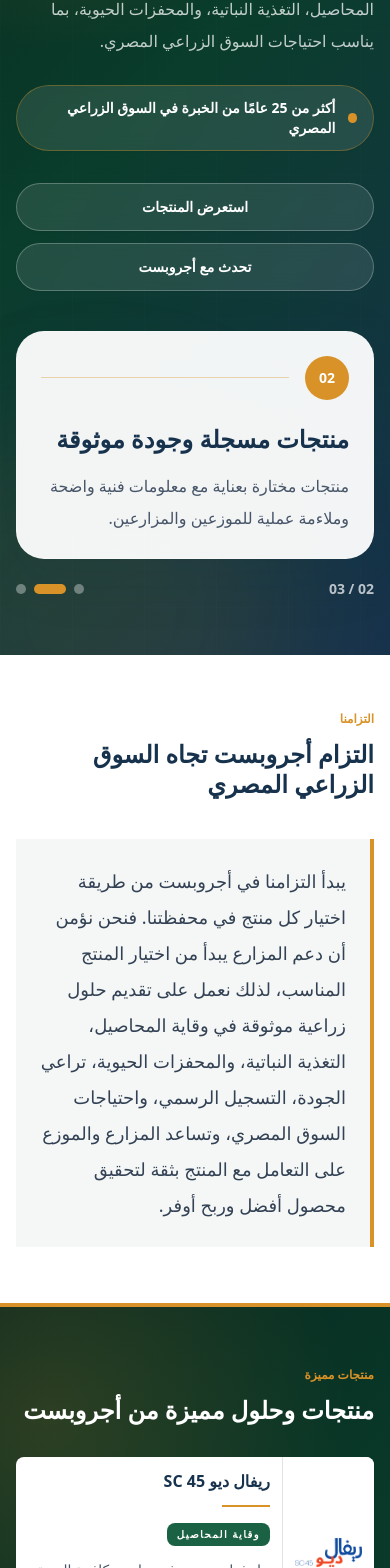
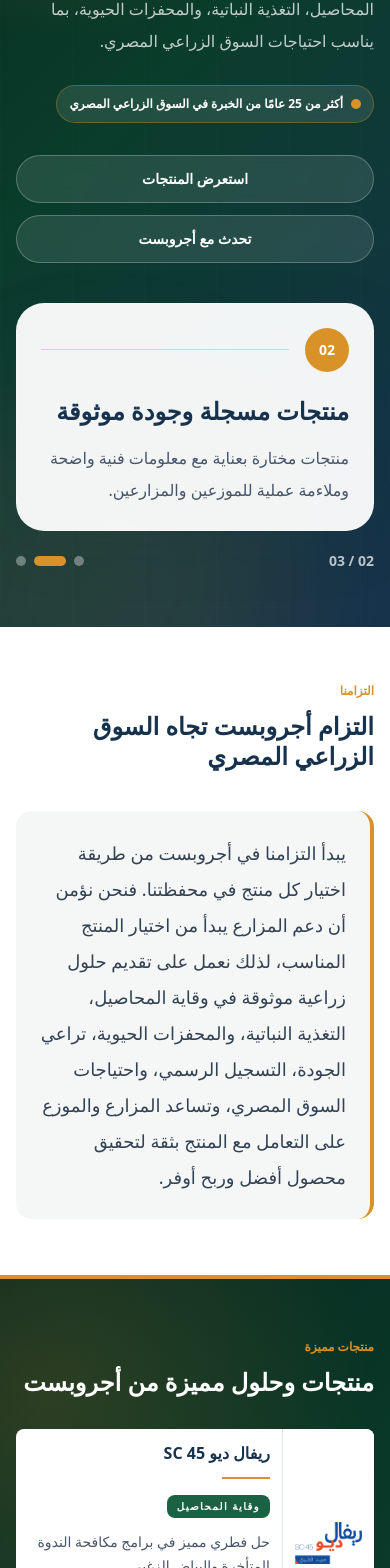
Before and after one commit to hossam3432/agropest_website_v2.00, a Next.js app: page /ar in a window 390 px wide. Shown: the part 424-1992 px from the top of the page. Built offline with nearby package versions, Linux system fonts and the light colour scheme; a web font is replaced by a local one.

Commit message:
homepage mods

```diff
--- a/app/[locale]/page.tsx
+++ b/app/[locale]/page.tsx
@@ -1,5 +1,4 @@
 import { CommitmentSection } from "@/components/CommitmentSection";
-import { CTASection } from "@/components/CTASection";
 import { FeaturedProductLinesSection } from "@/components/FeaturedProductLinesSection";
 import { HomeHero } from "@/components/HomeHero";
 import { ProductCategoriesSection } from "@/components/ProductCategoriesSection";
@@ -10,7 +9,6 @@
 
 export default async function HomePage({ params }: LocalePageProps) {
   const { content, locale } = getLocalePage((await params).locale);
-  const { home } = content;
 
   return (
     <>
@@ -21,7 +19,6 @@
       <WhyAgropestSection content={content} />
       <TechnicalLibraryPreview content={content} locale={locale} />
       <PartnersSection content={content} />
-      <CTASection locale={locale} {...home.cta} />
     </>
   );
 }
--- a/components/CommitmentSection.tsx
+++ b/components/CommitmentSection.tsx
@@ -18,7 +18,7 @@
             <h2 className="section-title mt-3">{commitmentSection.title}</h2>
           </div>
 
-          <div className="border-s-4 border-agri-gold bg-agri-mist p-6 sm:p-8 lg:p-10">
+          <div className="rounded-2xl border-s-4 border-agri-gold bg-agri-mist p-6 sm:p-8 lg:p-10">
             {commitmentSection.paragraphs.map((paragraph) => (
               <p key={paragraph} className="mt-4 first:mt-0 text-lg leading-9 text-slate-700">
                 {paragraph}
--- a/components/ContactSection.tsx
+++ b/components/ContactSection.tsx
@@ -27,7 +27,7 @@
           <div className="mt-8 grid gap-4">
             <a className="card p-4 transition hover:border-agri-gold sm:p-5" href={whatsappHref}>
               <p className="text-sm font-bold uppercase tracking-[0.18em] text-agri-gold">{methods.whatsapp}</p>
-              <p className="mt-2 text-lg font-semibold text-agri-blue">{company.phone}</p>
+              <p className="mt-2 text-lg font-semibold text-agri-blue" dir="ltr">{company.phone}</p>
             </a>
             <a className="card p-5 transition hover:border-agri-gold" href={`mailto:${company.email}`}>
               <p className="text-sm font-bold uppercase tracking-[0.18em] text-agri-gold">{methods.email}</p>
--- a/components/FeaturedProductLinesSection.tsx
+++ b/components/FeaturedProductLinesSection.tsx
@@ -29,7 +29,7 @@
       className={
         isDesktop
           ? "relative rounded-lg featured-deck-card group/card flex h-full min-h-[560px] flex-col overflow-hidden bg-agri-mist shadow-sm"
-          : "relative rounded-lg group/card grid min-h-[160px] grid-cols-[5.75rem_minmax(0,1fr)] min-[420px]:grid-cols-[6.5rem_minmax(0,1fr)] overflow-hidden bg-white shadow-sm transition duration-300 hover:-translate-y-1 hover:shadow-[0_18px_50px_rgb(23_50_77_/_0.12)] sm:min-h-[240px] sm:grid-cols-1"
+          : "relative rounded-lg group/card grid min-h-[180px] grid-cols-[5.75rem_minmax(0,1fr)] min-[420px]:grid-cols-[6.5rem_minmax(0,1fr)] overflow-hidden bg-white shadow-sm transition duration-300 hover:-translate-y-1 hover:shadow-[0_18px_50px_rgb(23_50_77_/_0.12)] sm:min-h-[260px] sm:grid-cols-1"
       }
       style={isDesktop ? ({ "--card-tilt": `${tiltValues[index] ?? 0}deg` } as CSSProperties) : undefined}
     >
@@ -52,7 +52,7 @@
           />
         </div>
       </div>
-      <div className={isDesktop ? "flex flex-1 flex-col p-6 pb-20" : "flex min-w-0 flex-1 flex-col p-3 pb-14 min-[420px]:p-4 min-[420px]:pb-14 sm:p-5 sm:pb-16"}>
+      <div className={isDesktop ? "flex flex-1 flex-col p-6 pb-20" : "flex min-w-0 flex-1 flex-col p-3 pb-20 min-[420px]:p-4 min-[420px]:pb-20 sm:p-5 sm:pb-20"}>
         <h3 className={isDesktop ? "text-2xl font-bold tracking-normal text-agri-blue" : "text-base font-bold leading-6 tracking-normal text-agri-blue min-[420px]:text-lg sm:text-xl"}>
           {item.title}
         </h3>
--- a/components/HomeHero.tsx
+++ b/components/HomeHero.tsx
@@ -66,9 +66,9 @@
           <h1 className={headlineClassName}>{hero.title}</h1>
           <p className="mt-6 max-w-2xl text-base leading-8 text-white/75 sm:text-lg">{hero.subtitle}</p>
 
-          <div className="mt-7 inline-flex max-w-full items-center gap-3 rounded-full border border-agri-gold/35 bg-white/10 px-4 py-3 text-sm font-bold text-white shadow-sm backdrop-blur">
-            <span className="inline-flex h-2.5 w-2.5 rounded-full bg-agri-gold" />
-            <span>{hero.trustBadge}</span>
+          <div className="mt-7 inline-flex max-w-full items-center gap-2 rounded-full border border-agri-gold/35 bg-white/10 px-3 py-2.5 text-xs font-bold text-white shadow-sm backdrop-blur sm:gap-3 sm:px-4 sm:py-3 sm:text-sm">
+            <span className="inline-flex h-2.5 w-2.5 shrink-0 rounded-full bg-agri-gold" />
+            <span className="whitespace-nowrap">{hero.trustBadge}</span>
           </div>
 
           <div className="mt-8 flex flex-col gap-3 sm:flex-row sm:flex-wrap">
--- a/components/Navbar.tsx
+++ b/components/Navbar.tsx
@@ -44,12 +44,12 @@
   return (
     <div className={`fixed inset-x-0 top-0 z-50 flex justify-center px-4 transition-all duration-300 ${scrolled ? "pt-2" : "pt-4"}`}>
       <header
-        className={`w-full rounded-full border border-white/60 bg-white/60 shadow-[inset_0_1px_0_rgba(255,255,255,0.9),0_8px_30px_rgba(15,23,42,0.12)] backdrop-blur-xl transition-all duration-300 ${
+        className={`w-full transition-all duration-300 ${
           scrolled ? "max-w-3xl" : "max-w-6xl"
         }`}
       >
       <nav
-        className={`flex items-center justify-between gap-4 transition-all duration-300 ${
+        className={`flex items-center justify-between gap-4 rounded-full border border-white/60 bg-white/60 shadow-[inset_0_1px_0_rgba(255,255,255,0.9),0_8px_30px_rgba(15,23,42,0.12)] backdrop-blur-xl transition-all duration-300 ${
           scrolled ? "px-4 py-1.5" : "px-6 py-3"
         }`}
       >
@@ -138,7 +138,7 @@
       </nav>
 
       {isOpen ? (
-        <div className="mx-2 mb-2 rounded-3xl border border-white/60 bg-white/90 shadow-inner backdrop-blur-xl xl:hidden">
+        <div className="mx-2 mb-2 mt-2 rounded-3xl border border-white/60 bg-white/90 shadow-inner backdrop-blur-xl xl:hidden">
           <div className="px-4 py-4">
             <div className="grid gap-1">
               {navigation.map((item) => {
--- a/components/PartnersSection.tsx
+++ b/components/PartnersSection.tsx
@@ -29,7 +29,7 @@
               <RevealItem key={partner.name} hoverLift>
                 <button
                   aria-pressed={isActive}
-                  className={`group grid min-h-[205px] w-full grid-rows-[5.5rem_auto_auto] rounded-2xl bg-white/75 px-4 py-5 text-center shadow-sm transition duration-300 hover:bg-white hover:shadow-soft focus:outline-none focus:ring-2 focus:ring-agri-gold focus:ring-offset-2 focus:ring-offset-agri-blue sm:min-h-[230px] sm:grid-rows-[6.5rem_2.25rem_3.75rem] sm:px-6 sm:py-7 ${
+                  className={`group grid min-h-[205px] w-full grid-rows-[5.5rem_auto_auto] rounded-2xl bg-white px-4 py-5 text-center shadow-sm transition duration-300 hover:shadow-soft focus:outline-none focus:ring-2 focus:ring-agri-gold focus:ring-offset-2 focus:ring-offset-agri-blue sm:min-h-[230px] sm:grid-rows-[6.5rem_2.25rem_3.75rem] sm:px-6 sm:py-7 ${
                     isActive ? "shadow-soft" : ""
                   }`}
                   onClick={() => setActivePartner(isActive ? null : partner.name)}
--- a/lib/content/ar.ts
+++ b/lib/content/ar.ts
@@ -28,8 +28,8 @@
     descriptor: "للتجارة",
     footerDescriptor: "تجارة وتنسيق مدخلات الإنتاج الزراعي",
     tagline: "حلول وقاية المحاصيل والتغذية النباتية، وتنسيق دخول المنتجات الزراعية إلى السوق المصري من خلال اختيار المنتجات ودعم التسجيل وتجهيز المواد الفنية والتسويقية.",
-    phone: "+20 127 692 9666",
-    whatsapp: "201276929666",
+    phone: "+20 128 88 16352",
+    whatsapp: "201288816352",
     email: "info@agropestcontrol.com",
     address: "الكيلو 80 طريق القاهرة الإسكندرية الصحراوي، النوبارية، البحيرة، مصر",
     workingHours: "الأحد إلى الخميس، 9:00 صباحا - 5:00 مساء"
--- a/lib/content/en.ts
+++ b/lib/content/en.ts
@@ -25,7 +25,7 @@
   }
 };
 
-const whatsappHref = "https://wa.me/201276929666";
+const whatsappHref = "https://wa.me/201288816352";
 
 export const enContent = {
   locale: "en",
@@ -52,8 +52,8 @@
     descriptor: "For Trading",
     footerDescriptor: "Agricultural input trading and coordination",
     tagline: "Crop protection, plant nutrition, and agricultural product coordination for the Egyptian market, from product selection and registration support to technical and marketing readiness.",
-    phone: "+20 127 692 9666",
-    whatsapp: "201276929666",
+    phone: "+20 128 88 16352",
+    whatsapp: "201288816352",
     email: "info@agropestcontrol.com",
     address: "80th km Cairo-Alexandria desert road, Al Nubariya, Behera, Egypt",
     workingHours: "Sunday to Thursday, 9:00 AM - 5:00 PM"
```
Also changed, not shown: components/Footer.tsx (+11 -4 lines).
